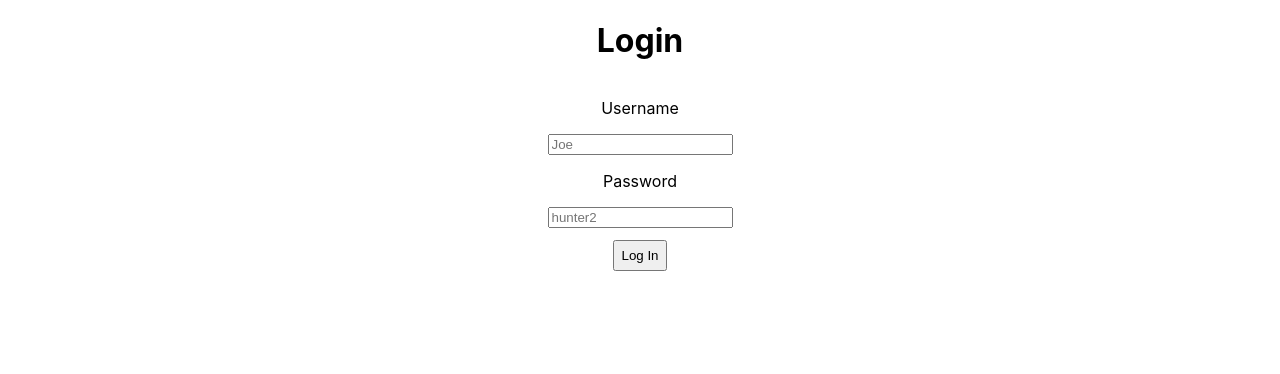
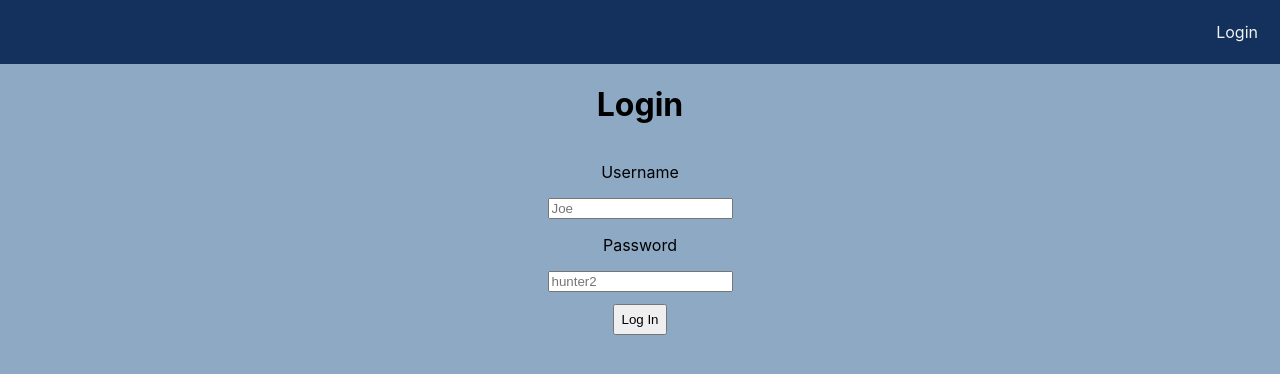
Before and after one commit to blueish/pryon-takehome, a React (Create React App) app: page /login in a window 1280 px wide. Shown: the top 374 px of the page. Built offline with nearby package versions, Linux system fonts and the light colour scheme.

Commit message:
Add top menu and establish color scheme

```diff
--- /dev/null
+++ b/src/common/top-menu.css
@@ -0,0 +1,20 @@
+.top-bar {
+    display: flex;
+    padding: 16px;
+    justify-content: center;
+
+    background-color: var(--secondary-color);
+}
+
+.bar-link {
+    margin: 6px;
+}
+
+.bar-link a {
+    color: var(--light-color);
+    text-decoration: none;
+}
+
+.bar-link:last-of-type {
+    margin-left: auto;
+}
--- /dev/null
+++ b/src/common/top-menu.tsx
@@ -0,0 +1,43 @@
+import { useContext } from "react";
+import { useOutlet, Link, useNavigate } from "react-router-dom";
+import {AuthContext} from "../contexts/auth";
+import "./top-menu.css";
+export function TopMenu() {
+    const outlet = useOutlet();
+    const navigate = useNavigate();
+    const {user, userLogout} = useContext(AuthContext)
+
+    let availableLinks: Array<JSX.Element> = [];
+    if (user?.name) {
+        availableLinks = [
+            <Link to="/profile">Profile</Link>,
+            <Link to="/iss" >ISS Location</Link>,
+            <Link to="/astronauts" >Astronauts</Link>,
+            <a onClick={() => {
+                userLogout();
+                navigate("/login")
+            }}>Logout</a>
+        ];
+    } else {
+        availableLinks = [
+            <Link to="/login">Login</Link>,
+        ]
+    }
+
+
+    return (
+        <div>
+            <header>
+                <nav className="top-bar">
+                    {availableLinks.map((ele) =>
+                        <div className="bar-link">
+                            {ele}
+                        </div>
+                    )
+                    }
+                </nav>
+            </header>
+            {outlet}
+        </div>
+    )
+}
--- a/src/index.css
+++ b/src/index.css
@@ -1,5 +1,6 @@
 body {
   margin: 0;
+  background-color: var(--background-color);
   font-family: -apple-system, BlinkMacSystemFont, 'Segoe UI', 'Roboto', 'Oxygen',
     'Ubuntu', 'Cantarell', 'Fira Sans', 'Droid Sans', 'Helvetica Neue',
     sans-serif;
@@ -11,3 +12,10 @@ code {
   font-family: source-code-pro, Menlo, Monaco, Consolas, 'Courier New',
     monospace;
 }
+:root  {
+  --primary-color: #134074;
+  --secondary-color: #13315C;
+  --tertiary-color: #0B2545;
+  --background-color: #8DA9C4;
+  --light-color: #EEF4ED;
+}
```
Also changed, not shown: src/index.tsx (+7 -1 lines).
